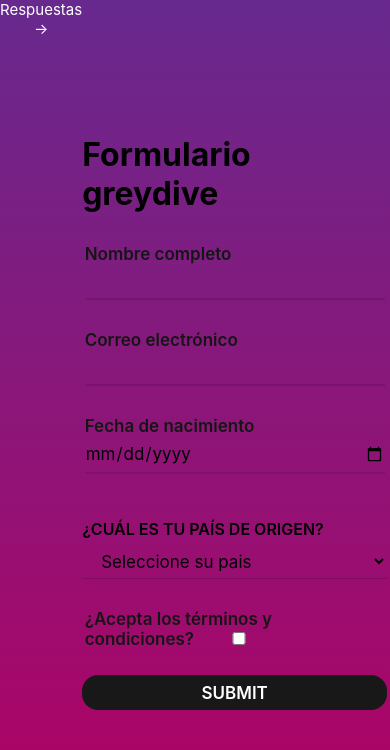
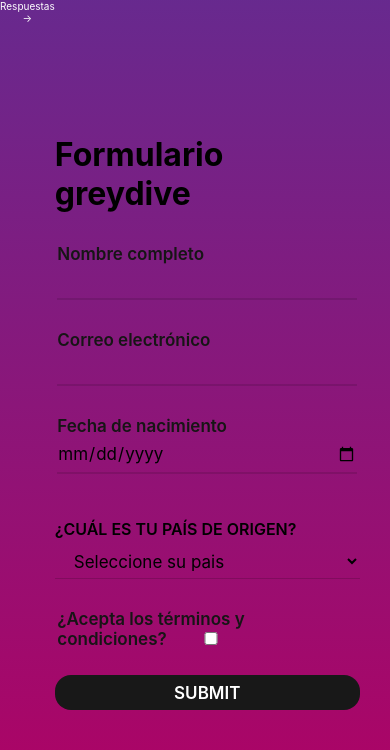
Before and after one commit to GinoValenti/challenge-greydive, a React (Create React App) app: page / in a window 390 px wide. Shown: the top 750 px of the page. Built offline with nearby package versions, Linux system fonts and the light colour scheme.

Commit message:
fixing style

```diff
--- a/src/components/Respuestas/respuestas.css
+++ b/src/components/Respuestas/respuestas.css
@@ -44,3 +44,10 @@ backdrop-filter: blur(7.9px);
   }
 
 }
+@media (max-width: 404px) {
+
+  .back{
+    font-size: 10px;
+  }
+
+}
--- a/src/components/form.css
+++ b/src/components/form.css
@@ -191,6 +191,7 @@ width: 50%;
   }
 
 }
+
 .container{
   height: 100vh;
   width: 100%;
```
